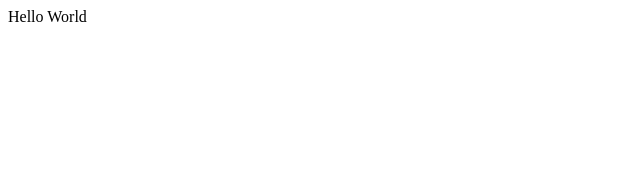
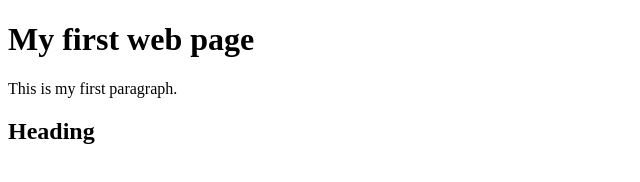
Before and after one commit to JanneSil/KisekiFanboyPage, a plain HTML site: page index.html in a window 1280 px wide. Shown: the whole page, without its empty margins (0-640 px from the left). Drawn offline with Linux system fonts and the light colour scheme.

Commit message:
first change

```diff
--- a/index.html
+++ b/index.html
@@ -1,6 +1,9 @@
 <!DOCTYPE html>
 <html>
-<body>
-Hello World
+	<body>
+	<h1> My first web page </h1>
+		<p> This is my first paragraph. </p>
 
+	<h2> Heading </h2>
+	</body>
 </html>
```
